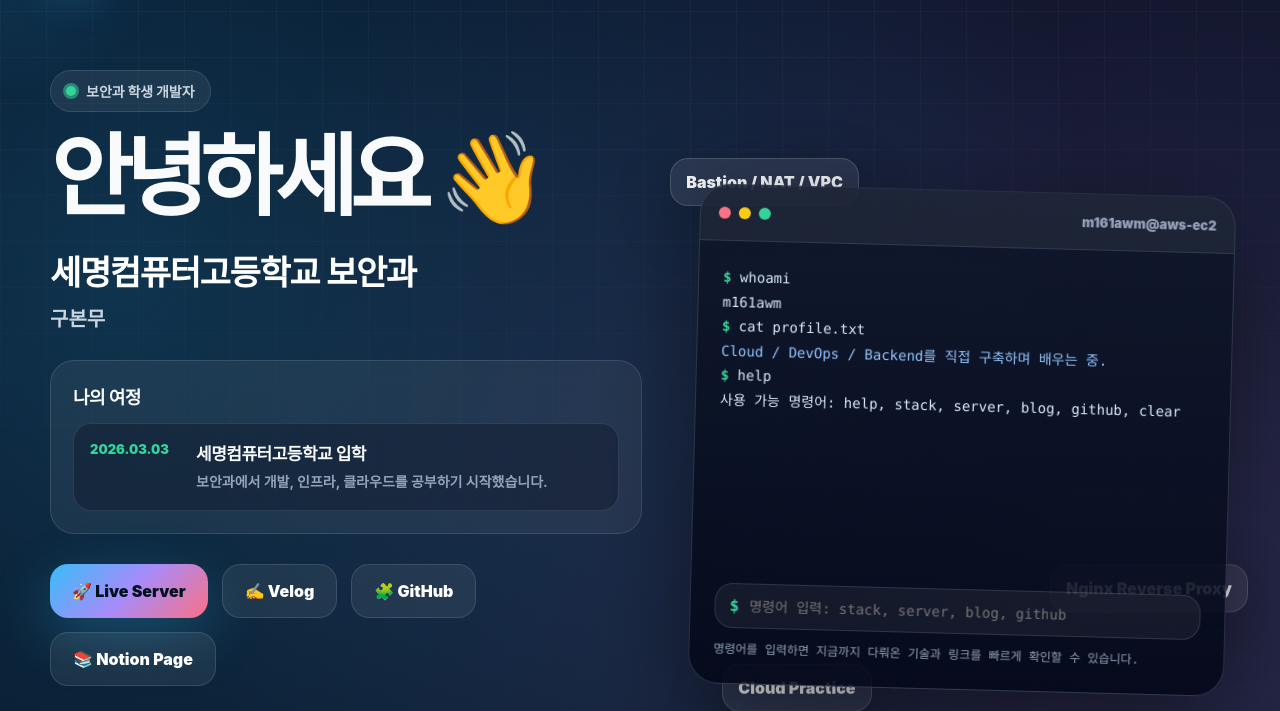
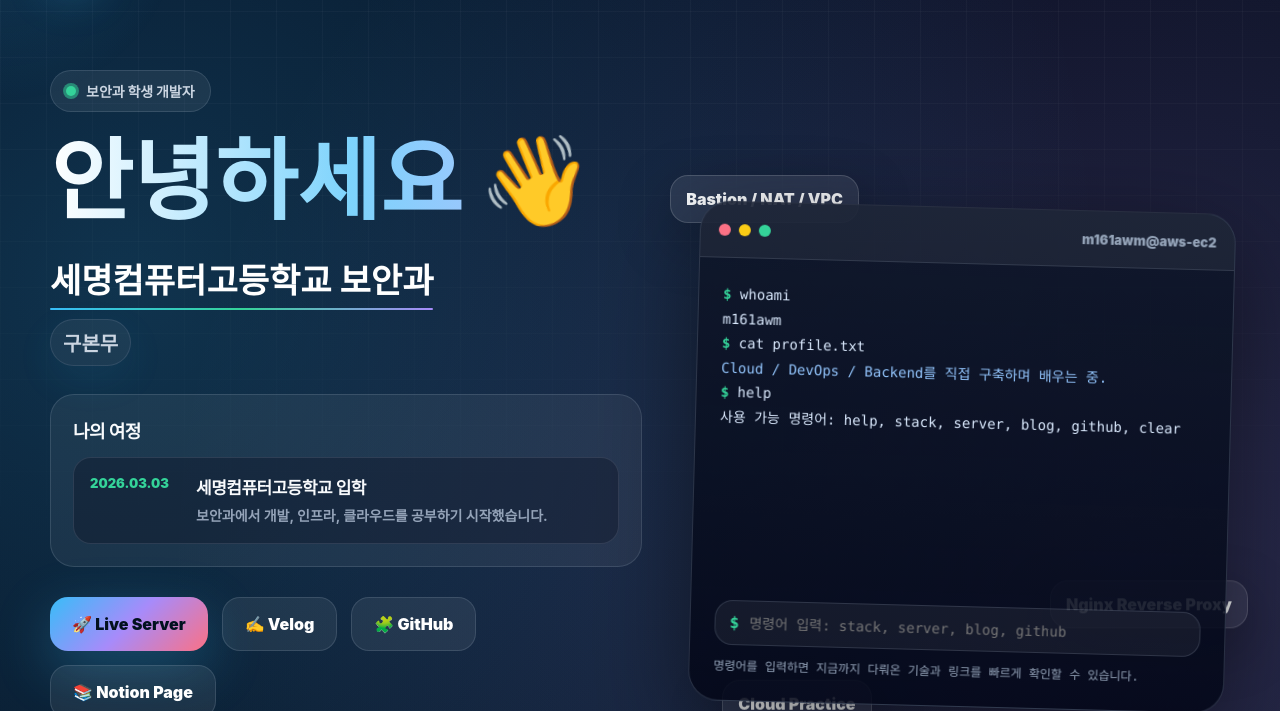
Before and after one commit to m161awm2/test1234, a website: page index.html in a window 1280 px wide. Shown: the part 81-792 px from the top of the page. Drawn offline with Linux system fonts and the light colour scheme.

Commit message:
Add hero intro animations

```diff
--- a/index.html
+++ b/index.html
@@ -174,6 +174,54 @@
       margin-bottom: 28px;
     }
 
+    .hero-title {
+      display: inline-flex;
+      align-items: baseline;
+      gap: 0.18em;
+      letter-spacing: 0;
+      line-height: 1;
+      animation: heroRise 0.8s ease both;
+    }
+
+    .hero-title-text {
+      background: linear-gradient(90deg, white, #7dd3fc, #c4b5fd, white);
+      background-size: 220% 100%;
+      -webkit-background-clip: text;
+      background-clip: text;
+      color: transparent;
+      animation: textSheen 5.5s ease-in-out infinite;
+    }
+
+    .wave {
+      display: inline-block;
+      transform-origin: 70% 70%;
+      animation: waveHand 2.2s ease-in-out infinite;
+    }
+
+    @keyframes heroRise {
+      from {
+        opacity: 0;
+        transform: translateY(18px);
+      }
+      to {
+        opacity: 1;
+        transform: translateY(0);
+      }
+    }
+
+    @keyframes textSheen {
+      0%, 68%, 100% { background-position: 0% 50%; }
+      34% { background-position: 100% 50%; }
+    }
+
+    @keyframes waveHand {
+      0%, 42%, 100% { transform: rotate(0deg); }
+      8% { transform: rotate(15deg); }
+      16% { transform: rotate(-8deg); }
+      24% { transform: rotate(13deg); }
+      32% { transform: rotate(-4deg); }
+    }
+
     .grad {
       background: linear-gradient(90deg, white, #7dd3fc, #c4b5fd, #fb7185);
       -webkit-background-clip: text;
@@ -198,18 +246,56 @@
       display: grid;
       gap: 8px;
       margin-bottom: 28px;
+      animation: heroRise 0.8s ease 0.12s both;
     }
 
     .identity b {
+      width: fit-content;
       color: white;
       font-size: clamp(22px, 3vw, 34px);
-      letter-spacing: -0.04em;
+      letter-spacing: 0;
+      position: relative;
+    }
+
+    .identity b::after {
+      content: "";
+      position: absolute;
+      left: 0;
+      right: 0;
+      bottom: -7px;
+      height: 2px;
+      border-radius: 999px;
+      background: linear-gradient(90deg, var(--blue), var(--green), var(--purple));
+      transform-origin: left;
+      animation: lineGrow 1s ease 0.55s both;
     }
 
     .identity span {
+      width: fit-content;
       color: #cbd5e1;
       font-size: clamp(16px, 2vw, 20px);
       font-weight: 800;
+      padding: 8px 12px;
+      border: 1px solid rgba(148, 163, 184, 0.18);
+      border-radius: 999px;
+      background: rgba(255,255,255,0.055);
+      box-shadow: 0 14px 40px rgba(56, 189, 248, 0.08);
+      margin-top: 8px;
+    }
+
+    @keyframes lineGrow {
+      from { transform: scaleX(0); }
+      to { transform: scaleX(1); }
+    }
+
+    @media (prefers-reduced-motion: reduce) {
+      .hero-title,
+      .hero-title-text,
+      .wave,
+      .identity,
+      .identity b::after {
+        animation: none;
+      }
     }
 
     .journey-box {
@@ -802,8 +888,9 @@
           보안과 학생 개발자
         </div>
 
-        <h1>
-          안녕하세요 👋
+        <h1 class="hero-title">
+          <span class="hero-title-text">안녕하세요</span>
+          <span class="wave" aria-hidden="true">👋</span>
         </h1>
 
         <div class="identity">
```
